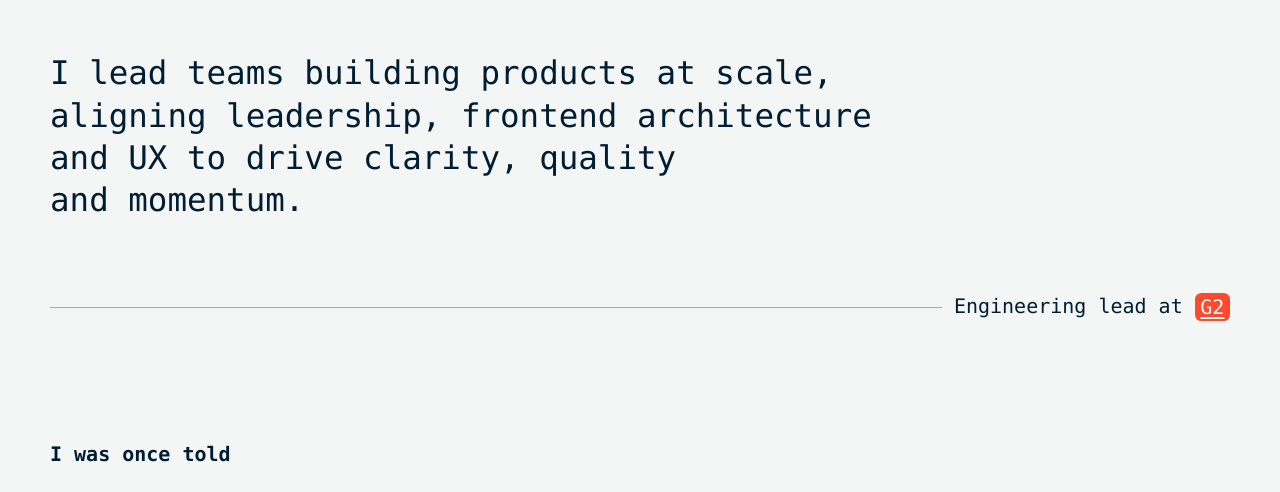
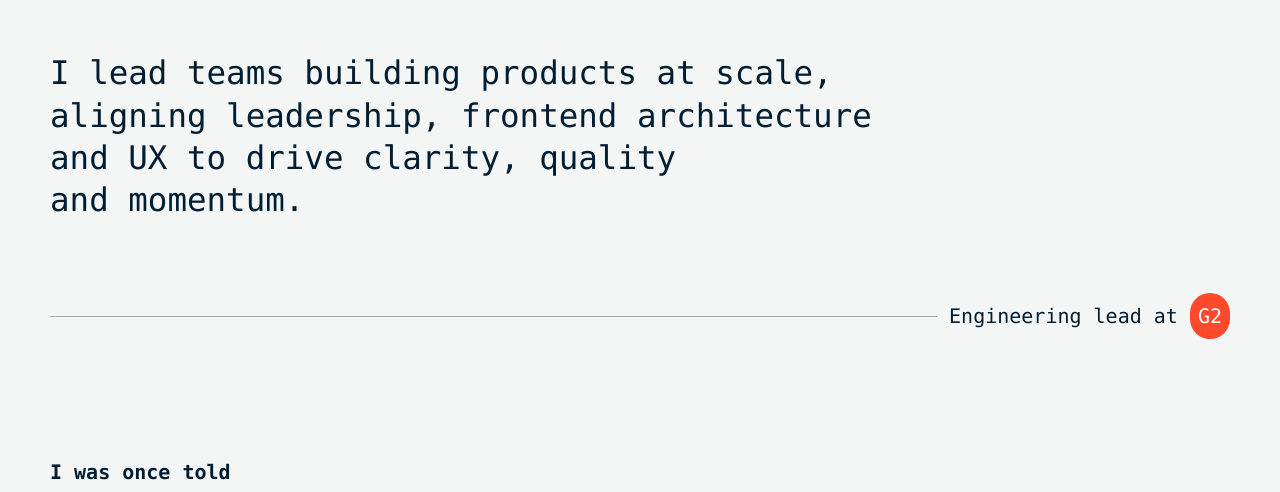
Before and after one commit to rudeayelo/rude.im, an Astro site: page / in a window 1280 px wide. Shown: the part 278-770 px from the top of the page. Built offline with nearby package versions, Linux system fonts and the light colour scheme; Astro itself is replaced by a stand-in of ours; a web font is replaced by a local one.

Commit message:
style: tune G2 badge

```diff
--- a/src/pages/index.astro
+++ b/src/pages/index.astro
@@ -255,11 +255,12 @@ const pageDescription =
 
   .g2-link {
     display: inline-block;
-    padding: 0.02em 0.28em 0.08em;
-    border-radius: 0.32em;
+    padding: 0.5em 0.4em;
+    border-radius: 2em;
     background: #ff492c;
     color: #fff;
-    corner-shape: superellipse(2);
+    corner-shape: superellipse(1.5);
+    text-decoration: none;
   }
 
   .aside-quote {
```
